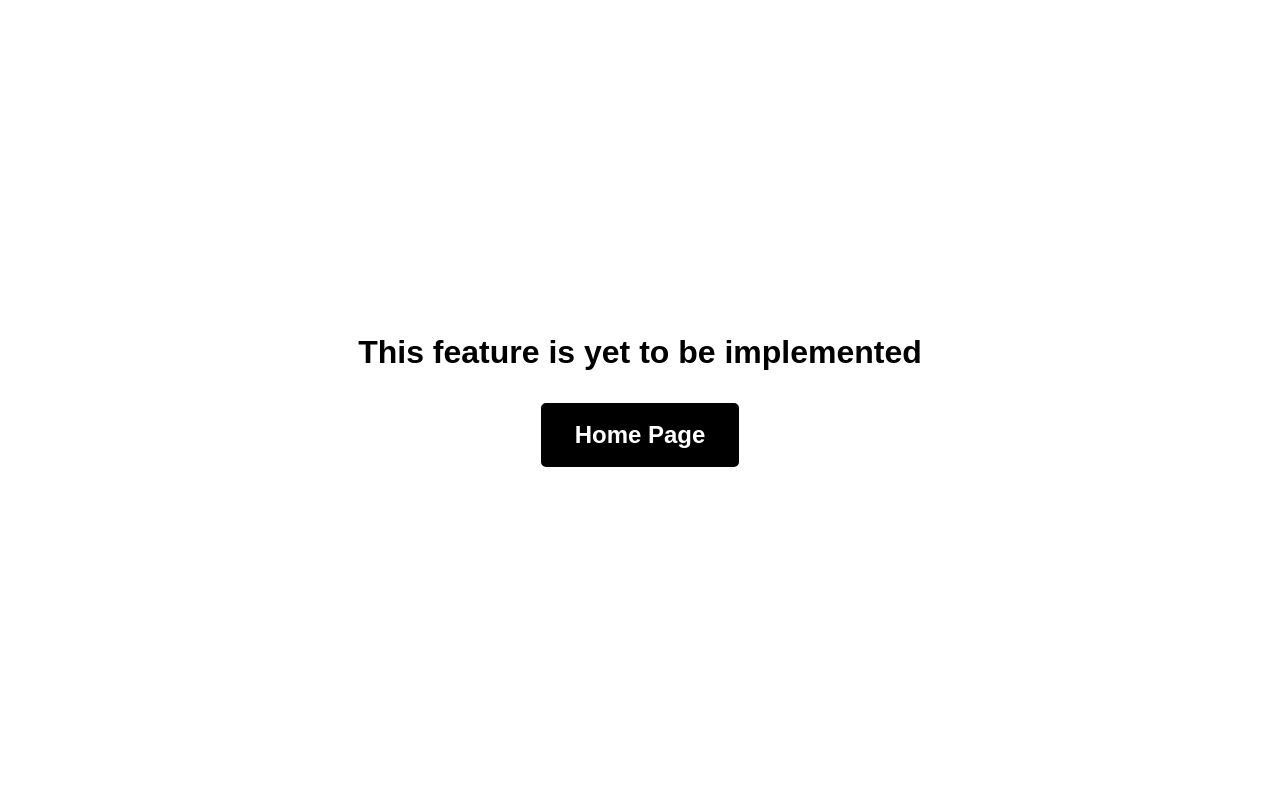
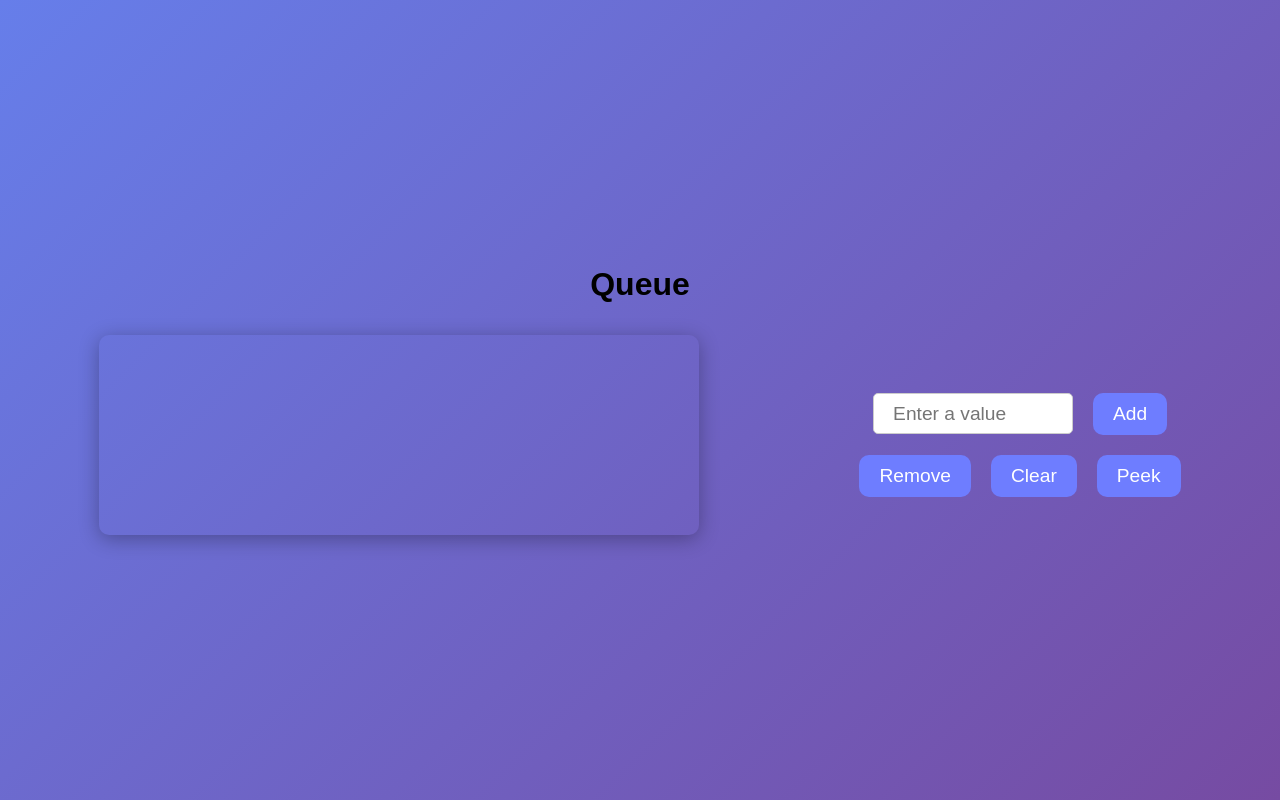
Before and after one commit to pratham2908/Algo-Visualizer, a React (Create React App) app: page /queue in a window 1280 px wide. Built offline with nearby package versions, Linux system fonts and the light colour scheme.

Commit message:
Added Queue 	new file:   src/Algorithms/Queue/Queue.jsx 	modified:   src/App.jsx 	modified:   src/Components/HomePage.jsx 	new file:   src/Styles/Queue/Queue.css

```diff
--- /dev/null
+++ b/src/Algorithms/Queue/Queue.jsx
@@ -0,0 +1,79 @@
+import { useEffect } from "react";
+import "../../Styles/Queue/Queue.css";
+
+const Queue = () => {
+    useEffect(() => {
+
+    }, [])
+
+    function addToQueue() {
+        let value = document.getElementById("queue-input").value;
+        let queueBox = document.getElementById("queue-box");
+        let newDiv = document.createElement("div");
+        newDiv.classList.add("queue-item");
+        newDiv.innerHTML = value;
+        queueBox.appendChild(newDiv);
+        newDiv.classList.add("appear");
+        document.getElementById("queue-input").value = "";
+    }
+
+    function removeFromQueue() {
+        let queueBox = document.getElementById("queue-box");
+        if (queueBox.children.length === 0) return;
+        let firstChild = queueBox.querySelectorAll(".queue-item")[0];
+        if (firstChild) {
+            firstChild.classList.add("disappear");
+            setTimeout(() => {
+                queueBox.removeChild(firstChild);
+            }, 1000);
+        }
+    }
+
+    function clearQueue() {
+        let queueBox = document.getElementById("queue-box");
+        let children = queueBox.querySelectorAll(".queue-item");
+        children.forEach(child => {
+            child.classList.add("disappear");
+            setTimeout(() => {
+                queueBox.removeChild(child);
+            }, 1000);
+        })
+    }
+
+    function peekQueue() {
+        let queueBox = document.getElementById("queue-box");
+        if (queueBox.children.length === 0) return;
+        let firstChild = queueBox.querySelectorAll(".queue-item")[0];
+        if (firstChild) {
+            firstChild.classList.add("selected");
+            setTimeout(() => {
+                firstChild.classList.remove("selected");
+            }, 1500);
+        }
+    }
+
+    return (
+        <div id="queue-container">
+            <h1> Queue</h1>
+            <div className="queue-data">
+                <div id="queue-box">
+                </div>
+                <form id='queue-form' onSubmit={(e) => {
+                    e.preventDefault();
+                }}>
+                    <div className="push-data">
+                        <input type="text" id="queue-input" placeholder="Enter a value" />
+                        <button id="queue-add" onClick={addToQueue}>Add</button>
+                    </div>
+                    <div className="rest-buttons">
+                        <button id="queue-remove" onClick={removeFromQueue}>Remove</button>
+                        <button id="queue-clear" onClick={clearQueue}>Clear</button>
+                        <button id="queue-peek" onClick={peekQueue}>Peek</button>
+                    </div>
+                </form>
+            </div>
+        </div>
+    )
+}
+
+export default Queue;
--- a/src/App.jsx
+++ b/src/App.jsx
@@ -11,6 +11,7 @@ import Matrix from "./Algorithms/Matrix/Matrix";
 import WorkInProgress from "./Components/WorkInProgress";
 import toast, { Toaster } from "react-hot-toast";
 import { useEffect } from "react";
+import Queue from "./Algorithms/Queue/Queue";
 
 function App() {
   useEffect(() => {
@@ -23,6 +24,7 @@ function App() {
         <Route path="/tree" element={<Tree />} />
         <Route path="/array/*" element={<Array />} />
         <Route path="/stack" element={<Stack />} />
+        <Route path="/queue" element={<Queue />} />
         <Route path="/linked-list" element={<LinkedList />} />
         <Route path="/linked-list/animation" element={<Animation />} />
         <Route path="/matrix" element={<Matrix />} />
--- a/src/Components/HomePage.jsx
+++ b/src/Components/HomePage.jsx
@@ -1,7 +1,7 @@
 import { useState, useEffect } from 'react'
 const HomePage = () => {
     useEffect(() => {
-        let arr = ['Array', 'Tree', 'Sorting Algorithms', 'Stack', 'Graph', 'Linked List', 'Matrix', 'Dynamic Programming', 'Greedy Algorithm', 'Recursion & Backtracking', 'Bit Manipulation', 'Heap', 'Hashing', 'String', 'Divide and Conquer', 'Advanced Algorithms'];
+        let arr = ['Array', 'Tree', 'Sorting Algorithms', 'Stack', 'Queue', 'Graph', 'Linked List', 'Matrix', 'Dynamic Programming', 'Greedy Algorithm', 'Recursion & Backtracking', 'Bit Manipulation', 'Heap', 'Hashing', 'String', 'Divide and Conquer', 'Advanced Algorithms'];
 
         let container = document.getElementById('home-page-card-container');
         for (let i in arr) {
@@ -11,7 +11,7 @@ const HomePage = () => {
             container.appendChild(el);
             el.addEventListener('click', () => {
                 window.location.href = `/${arr[i].toLowerCase().replace(/ /g, '-')}`;
-                if (i == 2) window.location.href = "https://pratham2908.github.io/sorting-visualizer/";
+                if (i === 2) window.location.href = "https://pratham2908.github.io/sorting-visualizer/";
                 // if (i == 3) window.location.href = "https://d4t1r.csb.app/";
             })
         }
--- /dev/null
+++ b/src/Styles/Queue/Queue.css
@@ -0,0 +1,166 @@
+body {
+  background: linear-gradient(135deg, #667eea, #764ba2);
+  font-family: 'Poppins', sans-serif;
+  margin: 0;
+  padding: 0;
+  display: flex;
+  justify-content: center;
+  align-items: center;
+  min-height: 100vh;
+}
+
+#queue-container {
+  display: flex;
+  flex-direction: column;
+  justify-content: center;
+  align-items: center;
+  gap: 2rem;
+}
+
+.queue-data {
+  display: flex;
+  justify-content: center;
+  align-items: center;
+  gap: 10rem;
+  flex-direction: row;
+}
+
+#queue-box {
+  height: 200px;
+  width: 600px;
+  border-radius: 10px;
+  display: flex;
+  align-items: center;
+  flex-direction: row;
+  position: relative;
+  overflow-x: auto;
+  box-shadow: 0 4px 20px rgba(0, 0, 0, 0.3);
+}
+
+#queue-form {
+  display: flex;
+  justify-content: center;
+  align-items: center;
+  gap: 20px;
+  margin-top: 20px;
+  flex-direction: column;
+}
+
+#queue-form > * {
+  display: flex;
+  justify-content: center;
+  align-items: center;
+  gap: 20px;
+}
+
+#queue-form button {
+  font-size: 1.2rem;
+  padding: 10px 20px;
+  border-radius: 10px;
+  border: none;
+  cursor: pointer;
+  background-color: #6e7dff;
+  color: white;
+  transition: background-color 0.3s ease;
+}
+
+#queue-form button:hover {
+  background-color: #4b52ff;
+}
+
+#queue-form input {
+  height: 30px;
+  width: 200px;
+  border-radius: 5px;
+  font-size: 1.2rem;
+  padding: 1.2rem;
+  border: 1px solid #ccc;
+}
+
+.queue-item {
+  width: 100px; /* Fixed width */
+  height: 100px; /* Fixed height */
+  display: flex;
+  justify-content: center;
+  align-items: center;
+  border: 1px solid rgba(255, 255, 255, 0.3);
+  transition: all 0.3s ease-in-out;
+  background-color: rgba(255, 255, 255, 0.1);
+  border-radius: 10px;
+  margin: 0 10px;
+}
+
+.queue-item:hover {
+  transform: scale(1.05);
+  background-color: rgba(255, 255, 255, 0.3); /* Hover effect */
+}
+
+.queue-item.appear {
+  animation: appear-queue-box 1s ease-in-out;
+}
+
+.queue-item.disappear {
+  animation: disappear-queue-box 1s ease-in-out forwards;
+}
+
+@keyframes disappear-queue-box {
+  0% {
+    transform: translateX(0);
+    opacity: 1;
+    border: 2px solid red;
+  }
+
+  20% {
+    transform: translateX(0) scale(1.1);
+    opacity: 1;
+  }
+
+  40% {
+    transform: translateX(0) scale(1.1);
+    opacity: 1;
+  }
+
+  100% {
+    transform: translateX(-200px);
+    opacity: 0;
+  }
+}
+
+@keyframes appear-queue-box {
+  0% {
+    transform: translateX(200px) scale(1.1);
+    opacity: 0;
+    border: 2px solid rgba(0, 255, 0, 0.8);
+  }
+  40% {
+    transform: translateX(0) scale(1.1);
+    opacity: 1;
+    border: 2px solid rgba(0, 255, 0, 0.8);
+  }
+
+  60% {
+    transform: translateX(0) scale(1.1);
+    border: 2px solid rgba(0, 255, 0, 0.8);
+  }
+
+  80% {
+    transform: translateX(0) scale(1.1);
+    border: 2px solid rgba(0, 255, 0, 0.8);
+  }
+
+  100% {
+    transform: translateX(0) scale(1);
+    border: 2px solid rgba(0, 255, 0, 0.8);
+  }
+}
+
+.queue-item.selected {
+  border: 2px solid rgba(0, 255, 0, 0.8);
+  transform: scale(1.1);
+}
+
+@media (max-width: 768px) {
+  #queue-box {
+    width: 90%; /* Responsive design */
+  }
+}
```
